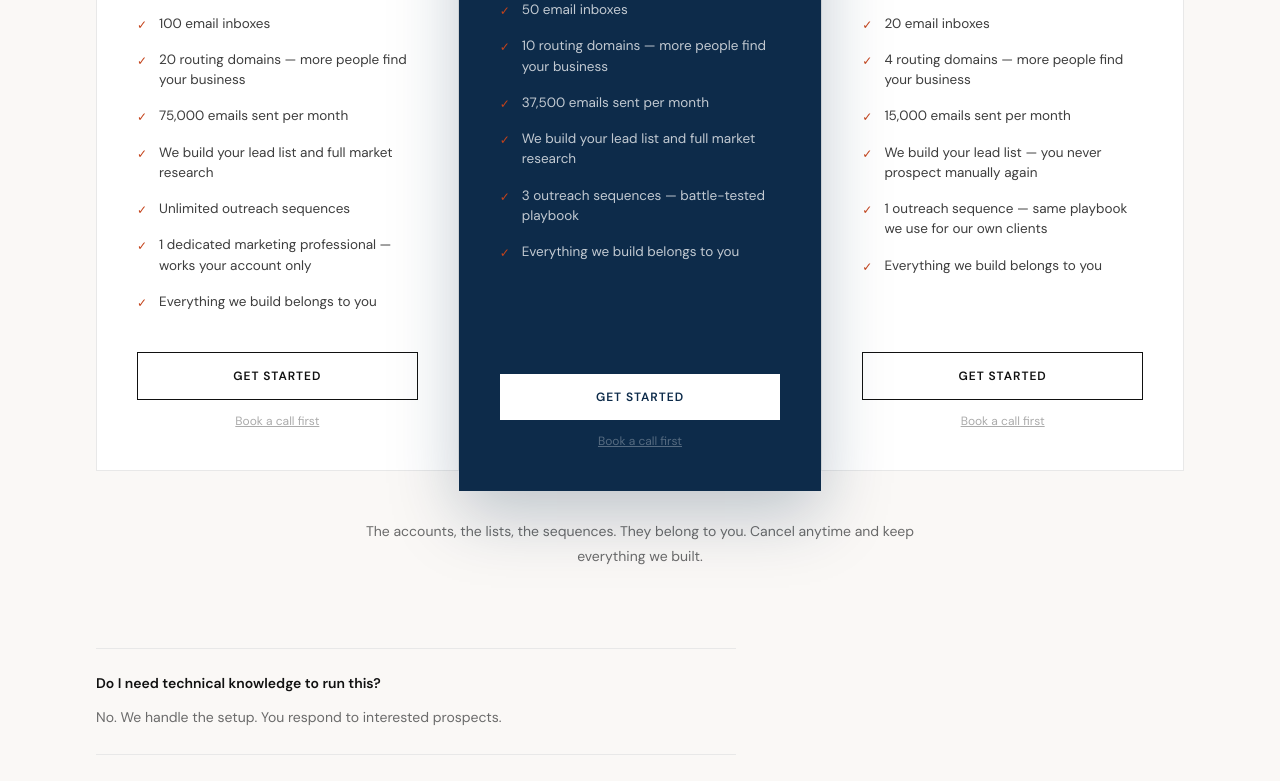
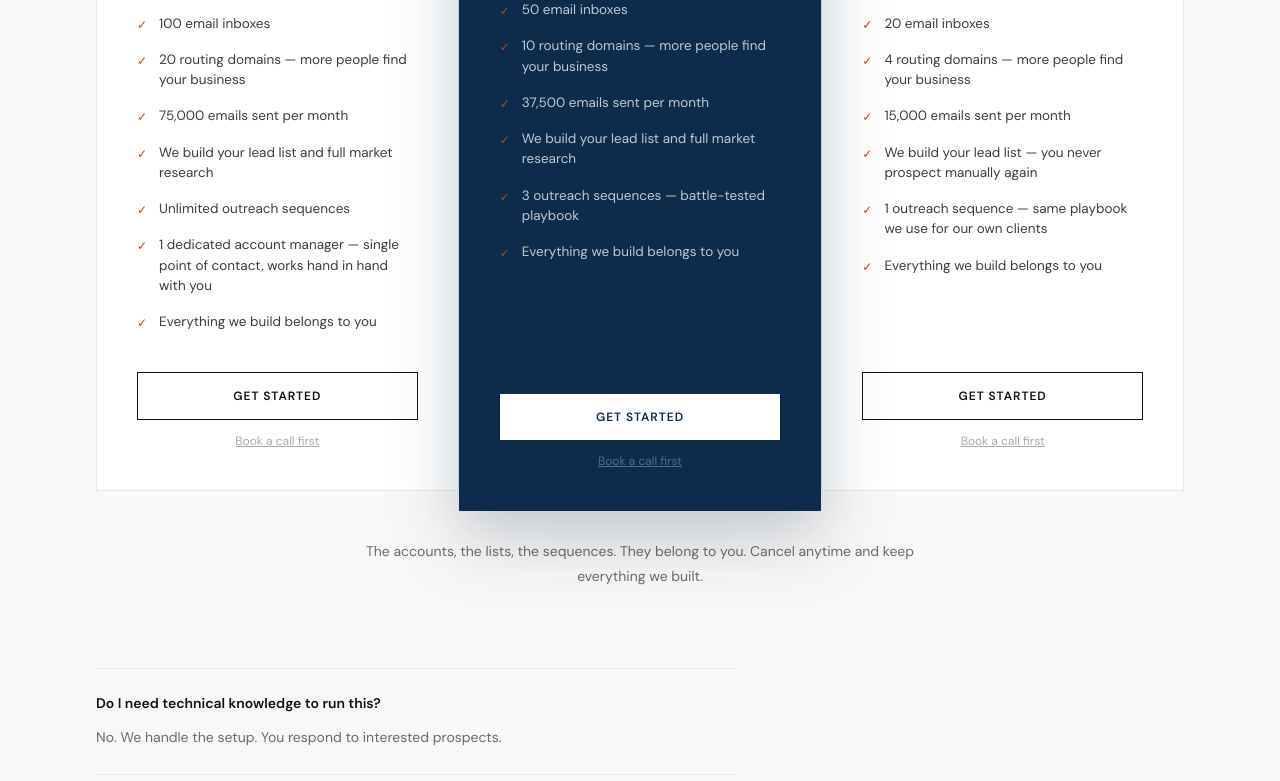
Before and after one commit to jaexochill2-code/scalesteady-engineers, a Next.js app: page / in a window 1280 px wide. Shown: the part 5206-5987 px from the top of the page. Built offline with nearby package versions, Linux system fonts and the light colour scheme.

Commit message:
copy: scale tier — dedicated account manager, single point of contact

```diff
--- a/src/app/page.tsx
+++ b/src/app/page.tsx
@@ -562,7 +562,7 @@ export default function Home() {
                   "75,000 emails sent per month",
                   "We build your lead list and full market research",
                   "Unlimited outreach sequences",
-                  "1 dedicated marketing professional — works your account only",
+                  "1 dedicated account manager — single point of contact, works hand in hand with you",
                   "Everything we build belongs to you",
                 ].map((f) => (
                   <li key={f} className="flex items-start gap-3">
```
